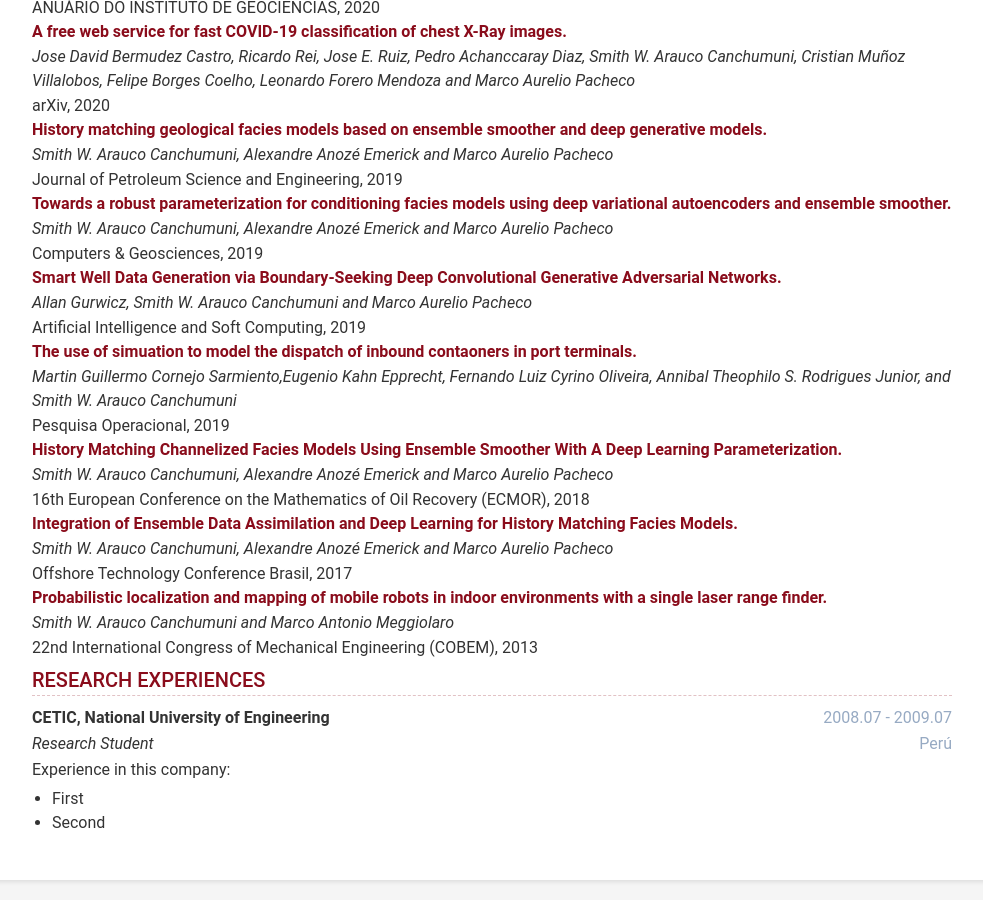
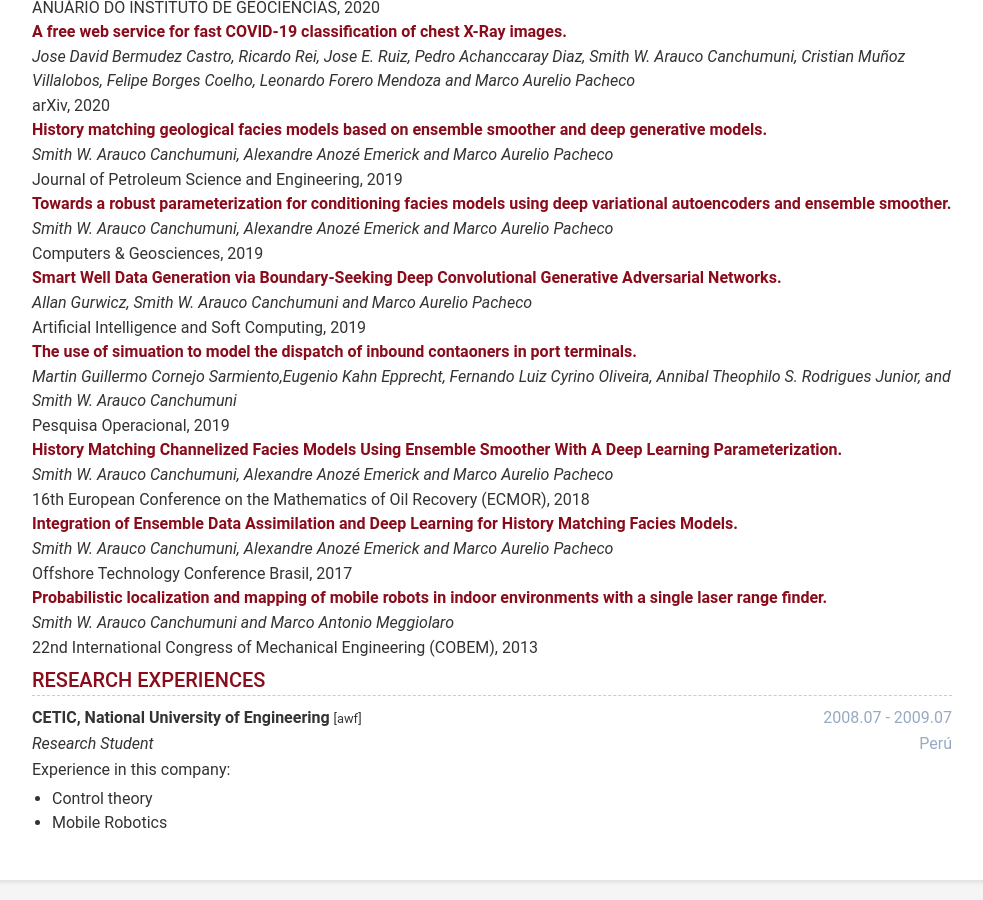
Before and after one commit to smitharauco/https-smitharauco.github.io-, a Jekyll site: the page built from index.html, in a window 1280 px wide and 900 px high, scrolled down 1899 px. Shown: the whole window, without its empty margins (148-1131 px from the left). Built offline with Jekyll 4.4.1, drawn with Linux system fonts in a browser that asks for light colours; nearby versions of some CDN libraries.

Commit message:
Update data.yml

```diff
--- a/_data/data.yml
+++ b/_data/data.yml
@@ -128,12 +128,12 @@ experiences:
     - role: Research Student
       time: 2008.07 - 2009.07
       company: CETIC, National University of Engineering
-      tag:
+      tag: awf
       location: Perú
       details: |
         Experience in this company:
-        + First
-        + Second
+        + Control theory
+        + Mobile Robotics
 
 projects:
   display: true
```
